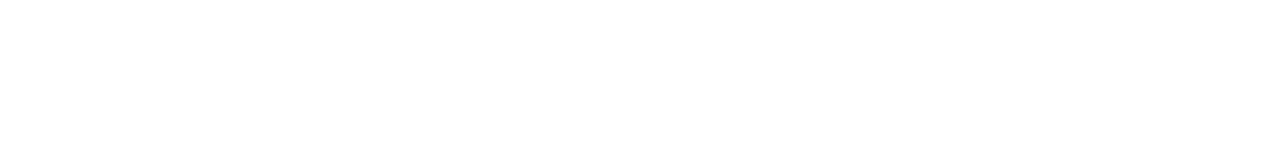
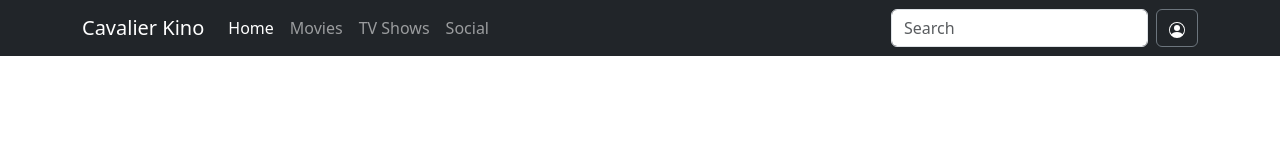
Before and after one commit to ericwhamilton1/cavalier-kino, a website: page index.html in a window 1280 px wide. Drawn offline with nearby package versions, Linux system fonts and the light colour scheme.

Commit message:
Created Navbar for home page

```diff
--- a/index.html
+++ b/index.html
@@ -1,11 +1,67 @@
 <!DOCTYPE html>
 <html lang="en">
+
 <head>
     <meta charset="UTF-8">
     <meta name="viewport" content="width=device-width, initial-scale=1.0">
     <title>Cavalier Kinography</title>
+    <link href="https://cdn.jsdelivr.net/npm/bootstrap@5.3.3/dist/css/bootstrap.min.css" rel="stylesheet"
+        integrity="sha384-QWTKZyjpPEjISv5WaRU9OFeRpok6YctnYmDr5pNlyT2bRjXh0JMhjY6hW+ALEwIH" crossorigin="anonymous">
+    <link rel="stylesheet" href="https://cdn.jsdelivr.net/npm/bootstrap-icons@1.11.3/font/bootstrap-icons.min.css">
+    <meta name="theme-color" content="#712cf9">
 </head>
+
 <body>
+    <header>
+        <nav class="navbar navbar-expand-lg navbar-dark bg-dark" aria-label="Eighth navbar example">
+            <div class="container position-relative">
+                <a class="navbar-brand" href="#">Cavalier Kino</a>
+                <button class="navbar-toggler ms-auto" type="button" data-bs-toggle="collapse" data-bs-target="#nav-links"
+                    aria-controls="nav-links" aria-expanded="false" aria-label="Toggle navigation">
+                    <span class="navbar-toggler-icon"></span>
+                </button>
+                <button type="button" class="btn btn-dark btn-outline-secondary ms-2 d-lg-none">
+                    <svg xmlns="http://www.w3.org/2000/svg" width="16" height="16" fill="white"
+                        class="bi bi-person-circle " viewBox="0 0 16 16">
+                        <path d="M11 6a3 3 0 1 1-6 0 3 3 0 0 1 6 0" />
+                        <path fill-rule="evenodd"
+                            d="M0 8a8 8 0 1 1 16 0A8 8 0 0 1 0 8m8-7a7 7 0 0 0-5.468 11.37C3.242 11.226 4.805 10 8 10s4.757 1.225 5.468 2.37A7 7 0 0 0 8 1" />
+                    </svg>
+                </button>
+                <div class="collapse navbar-collapse" id="nav-links">
+                    <ul class="navbar-nav me-auto mb-2 mb-lg-0">
+                        <li class="nav-item">
+                            <a class="nav-link active" aria-current="page" href="#">Home</a>
+                        </li>
+                        <li class="nav-item">
+                            <a class="nav-link" href="#">Movies</a>
+                        </li>
+                        <li class="nav-item">
+                            <a class="nav-link" href="#">TV Shows</a>
+                        </li>
+                        <li class="nav-item">
+                            <a class="nav-link" href="#">Social</a>
+                        </li>
+                    </ul>
+                    <form role="search">
+                        <input class="form-control" type="search" placeholder="Search" aria-label="Search">
+                    </form>
+                    <button type="button" class="btn btn-dark btn-outline-secondary ms-2 d-none d-lg-block">
+                        <svg xmlns="http://www.w3.org/2000/svg" width="16" height="16" fill="white"
+                            class="bi bi-person-circle " viewBox="0 0 16 16">
+                            <path d="M11 6a3 3 0 1 1-6 0 3 3 0 0 1 6 0" />
+                            <path fill-rule="evenodd"
+                                d="M0 8a8 8 0 1 1 16 0A8 8 0 0 1 0 8m8-7a7 7 0 0 0-5.468 11.37C3.242 11.226 4.805 10 8 10s4.757 1.225 5.468 2.37A7 7 0 0 0 8 1" />
+                        </svg>
+                    </button>
+                </div>
+            </div>
+        </nav>
+    </header>
 
+    <script src="https://cdn.jsdelivr.net/npm/bootstrap@5.3.3/dist/js/bootstrap.bundle.min.js"
+        integrity="sha384-YvpcrYf0tY3lHB60NNkmXc5s9fDVZLESaAA55NDzOxhy9GkcIdslK1eN7N6jIeHz"
+        crossorigin="anonymous"></script>
 </body>
+
 </html>
```
